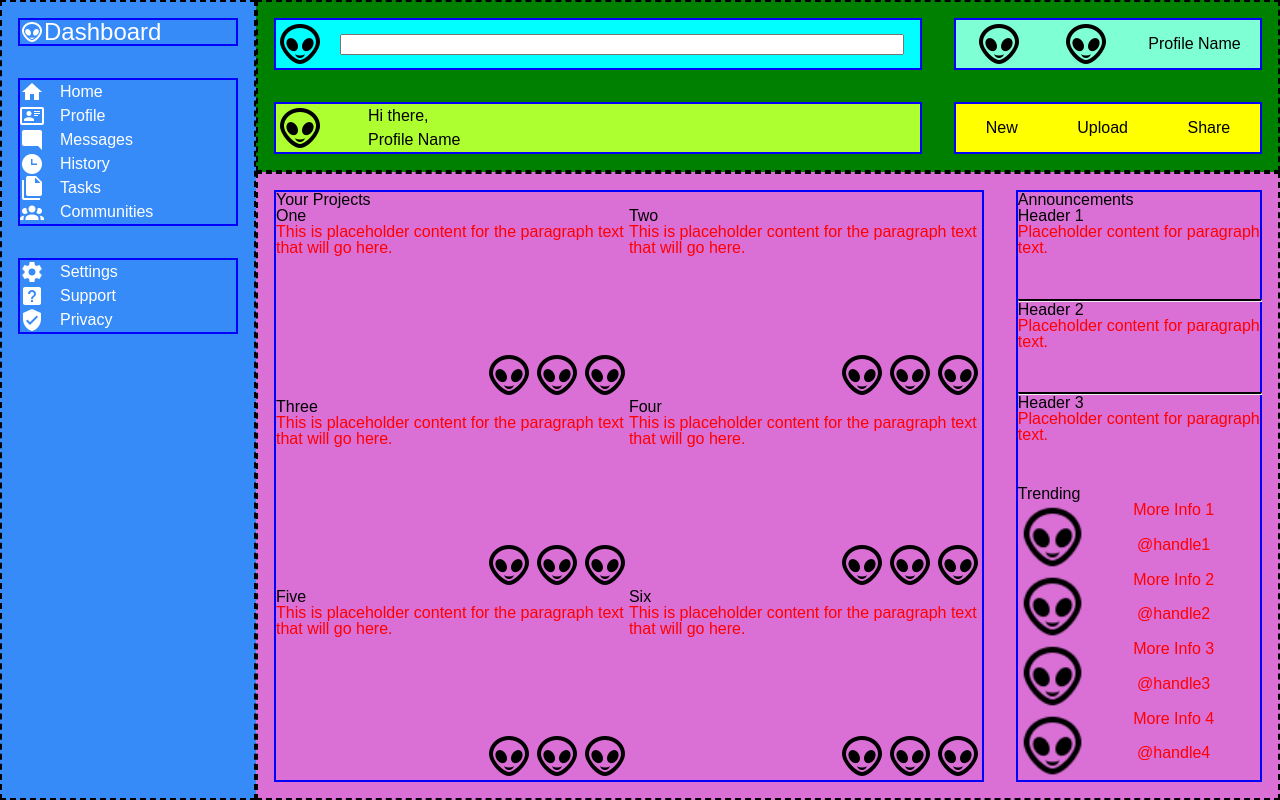
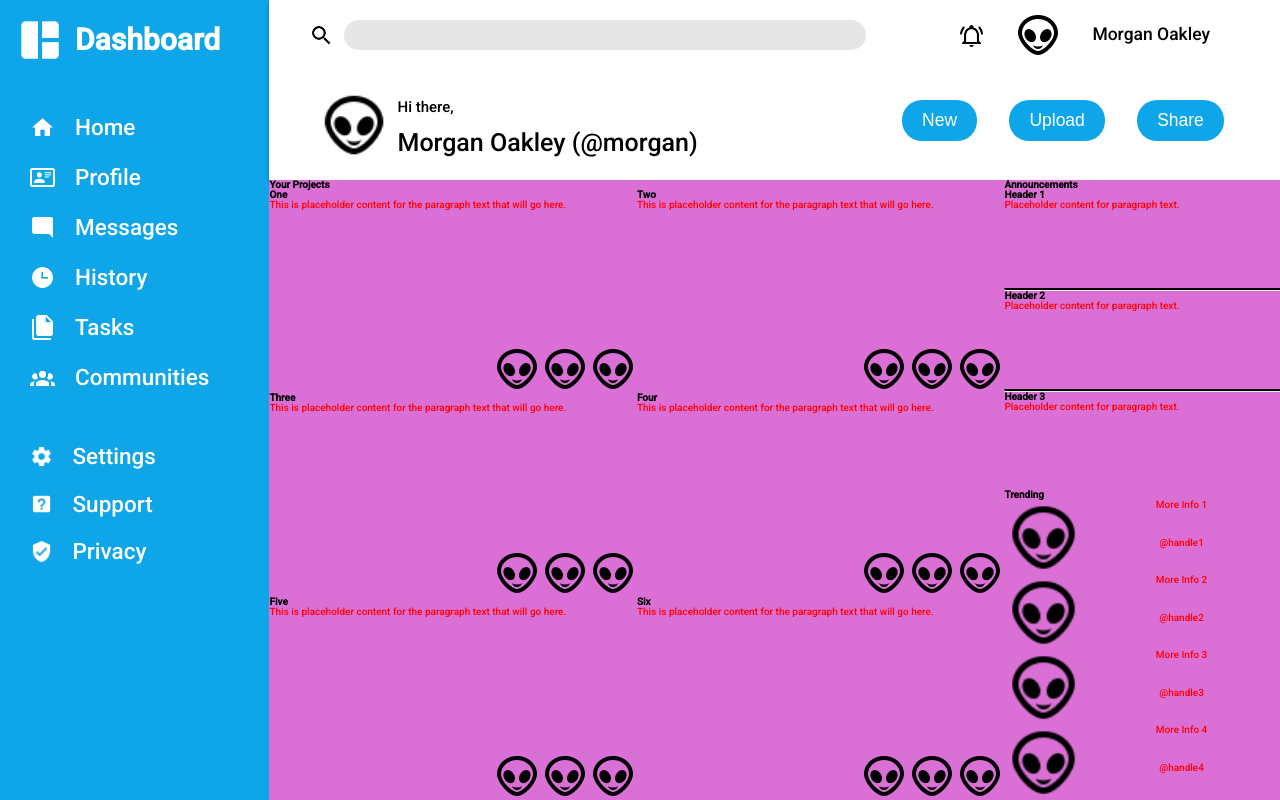
Before and after one commit to zflegle3/admin-dashboard, a plain HTML site: page index.html in a window 1280 px wide. Drawn offline with Linux system fonts and the light colour scheme; a web font is replaced by a local one.

Commit message:
adding updated styles and index files missed

```diff
--- a/index.html
+++ b/index.html
@@ -9,47 +9,56 @@
 </head>
 <body>
     <div class="main side-panel">
-        <div class="side-header">
+        <div class="side-logo">
             <div>
-                <img src="images/alien-wh.png" alt="">
+                <img src="images/collage.png" alt="">
                 <h1>Dashboard</h1>
             </div>
         </div>
-        <div class="side-nav">
+        <div class="side-nav-links-top">
+
             <div>
                 <img src="images/home.png" alt="">
                 <p>Home</p>
             </div>
+
             <div>
                 <img src="images/card-account.png" alt="">
                 <p>Profile</p>
             </div>
+
             <div>
                 <img src="images/message.png" alt="">
                 <p>Messages</p>
             </div>
+
             <div>
                 <img src="images/clock-time-three.png" alt="">
                 <p>History</p>
             </div>
+
             <div>
                 <img src="images/file-multiple.png" alt="">
                 <p>Tasks</p>
             </div>
+
             <div>
                 <img src="images/account-group.png" alt="">
                 <p>Communities</p>
             </div>
+
         </div>
-        <div class="side-misc">
+        <div class="side-nav-links-bottom">
             <div>
                 <img src="images/cog.png" alt="">
                 <p>Settings</p>
             </div>
+
             <div>
                 <img src="images/help-box.png" alt="">
                 <p>Support</p>
             </div>
+
             <div>
                 <img src="images/shield-check.png" alt="">
                 <p>Privacy</p>
@@ -59,23 +68,23 @@
 
     <div class="main header">
         <div class="top-search">
-            <img src="images/alien-blk.png" alt="">
+            <img src="images/magnify.png" alt="">
             <input type="search">
         </div>
         <div class="top-account">
+            <img src="images/bell-ring-outline.png" alt="">
             <img src="images/alien-blk.png" alt="">
-            <img src="images/alien-blk.png" alt="">
-            <p>Profile Name</p>
+            <p>Morgan Oakley</p>
         </div>
         <div class="bottom-account">
             <img src="images/alien-blk.png" alt="">
             <p>Hi there,</p>
-            <p>Profile Name</p>
+            <p>Morgan Oakley (@morgan)</p>
         </div>
         <div class="bottom-nav">
-            <p>New</p>
-            <p>Upload</p>
-            <p>Share</p>
+            <button>New</button>
+            <button>Upload</button>
+            <button>Share</button>
         </div>
 
     </div>
--- a/styles.css
+++ b/styles.css
@@ -1,3 +1,9 @@
+/* Fonts */
+@import url('https://fonts.googleapis.com/css2?family=Roboto:wght@500&display=swap');
+/*@import url('https://fonts.googleapis.com/css2?family=Roboto&display=swap');*/
+@import url('https://fonts.googleapis.com/css2?family=Beau+Rivage&display=swap');
+
+
 /* http://meyerweb.com/eric/tools/css/reset/
    v2.0 | 20110126
    License: none (public domain)
@@ -19,7 +25,8 @@ time, mark, audio, video {
 	padding: 0;
 	border: 0;
 	font-size: 10px; /* Changed per doc */
-	font: inherit;
+	/*font: inherit;*/
+
 	vertical-align: baseline;
 }
 /* HTML5 display-role reset for older browsers */
@@ -52,33 +59,34 @@ body {
     height: 100vh;
     width: 100vw;
     display: grid;
-    grid-template-columns: [first] 1fr [second] 4fr;
-    grid-template-rows: [one] 1fr [two] 4fr;
-    font-family: Arial, Helvetica, sans-serif;
+    grid-template-columns: [first] 1fr [second] 3.75fr;
+    grid-template-rows: [one] 1fr [two] 3.75fr;
+    font-family: "Roboto"/*, Arial, Helvetica, sans-serif*/;
 }
 
-.main {
-    border: 2px dashed black;
-}
 
 .side-panel {
     grid-area: 1 / 1 / 3 / 2;
-    background-color: rgb(55, 139, 248);
+    background-color: #0ea5e9;
     color: white;
+
     display: flex;
     flex-direction: column;
     align-items: stretch;
-    justify-content: flex-start;
-
-
 }
 
 .header {
     grid-area: 1 / 2 / 2 / 3;
     background-color: green;
     display: grid;
-    grid-template-columns: [first] 2fr [second] 1fr;
-    grid-template-rows: [one] 1fr [two] 1fr;
+
+    grid-template-columns: [first] 2fr [second] 1.25fr;
+    grid-template-rows: [one] 1fr [two] 2fr;
+    column-gap: 1rem;
+    row-gap: 1rem;
+    background-color: white;
+    padding: 1rem 4rem 1rem 4rem;
+    box-shadow: 0rem .3rem .3rem rgba(0,0,0,35%);
 }
 
 .content {
@@ -89,32 +97,53 @@ body {
     grid-template-rows: [one] 1fr [two] 1fr;
 }
 
-.main > div {
-    border: 2px solid blue;
-    margin: 1rem 1rem 1rem 1rem; /*Update margins*/
-}
-/*Side Panel Styles*/
 
-.side-panel div {
-    display: flex;
+/*Side Panel Main Div Styles*/
+.side-logo {
+    display: grid;
+    grid-template-columns: [first] 1fr;
+    grid-template-rows: repeat(1,1fr);
+    margin: 1.5rem 1.5rem 3rem 1.5rem;
 }
 
-.side-panel > div {
-    flex-direction: column;
-    align-items: left;
+.side-nav-links-top {
+    display: grid;
+    grid-template-columns: [first] 1fr;
+    grid-template-rows: repeat(6,1fr);
+    row-gap: 2.5rem;
+    margin: 2rem 1.5rem 4rem 3rem;
+}
+
+.side-nav-links-bottom {
+    display: grid;
+    grid-template-columns: [first] 1fr;
+    grid-template-rows: repeat(3,1fr);
+    row-gap: 2.5rem;
+    margin: 1.5rem 1.5rem 1.5rem 3rem;
+}
+
+/*Side Panel Sub Styles*/
+.side-panel img {
+    place-self: center;
+    height: 2.25rem;
+}
+.side-panel p {
+    place-self: center;
+    padding-left: 2rem;
+    font-size: 2.25rem;
 }
 
 .side-panel > div > div {
-    flex-direction: row;
+    display: flex;
     align-items: center;
 }
 
-.side-panel img {
-height: 1.5rem;
-width: auto;
+.side-logo img {
+    height: 5rem;
 }
 
-.side-panel p {
+h1 {
+    font-size: 3rem;
     margin-left: 1rem;
 }
 
@@ -130,33 +159,30 @@ width: auto;
 
 .header div:nth-child(1) {
     grid-area: 1 / 1 / 2 / 2;
-    background-color: aqua;
+    display: flex;
+    align-items: center;
 }
 
-input[type="search"] {
-    flex: 1;
-    padding-left: 1rem;
-    padding-right: 1rem;
-    margin-left: 1rem;
-    margin-right: 1rem;
-}
 
 .header div:nth-child(2) {
     grid-area: 1 / 2 / 2 / 3;
-    background-color: aquamarine;
+    display: flex;
+    align-items: center;
+    gap: 3rem;
+    justify-content: flex-end;
+    margin-right: 3rem;
 }
 
 .header div:nth-child(3) {
     grid-area: 2 / 1 / 3 / 2;
-    background-color: greenyellow;
     display: grid;
     grid-template-columns: [first] 1fr [second] 6fr;
     grid-template-rows: [one] 1fr [two] 1fr;
+    padding: 2rem 1rem 1rem 1rem;
 }
 
 .header div:nth-child(4) {
     grid-area: 2 / 2 / 3 / 3;
-    background-color: yellow;
 }
 
 .bottom-account img {
@@ -169,6 +195,26 @@ input[type="search"] {
 
 .bottom-account p:nth-child(3) {
     grid-area: 2 / 2 / 3 / 3;
+}
+
+div[class*="top"] img:first-child {
+    height: 2.5rem;
+}
+
+.top-account p {
+    font-size: 1.75rem;
+}
+
+.bottom-account img {
+    align-self: center;
+    height: 7rem;
+}
+
+.bottom-account p:nth-child(2) {
+    font-size: 1.5rem;
+}
+.bottom-account p:nth-child(3) {
+    font-size: 2.5rem;
 }
 
 
@@ -239,12 +285,30 @@ input[type="search"] {
 
 /*Element Specific Styles*/
 
-h1 {
-    font-size: 1.5rem;
+input[type="search"] {
+    flex: 1;
+    padding-left: 1rem;
+    padding-right: 1rem;
+    margin-left: 1rem;
+    margin-right: 1rem;
+    height: 3rem;
+    border: none;
+    border-radius: 1.5rem;
+    background-color: rgb(230, 230, 230);
 }
+
 
 hr {
     width: 100%;
     border-top: 2px solid black;
     margin: 0px;
 }
+
+button {
+    background-color: #0ea5e9;
+    font-size: 1.75rem;
+    padding: 1rem 2rem 1rem 2rem;
+    border: none;
+    border-radius: 2rem;
+    color: white;
+}
```
